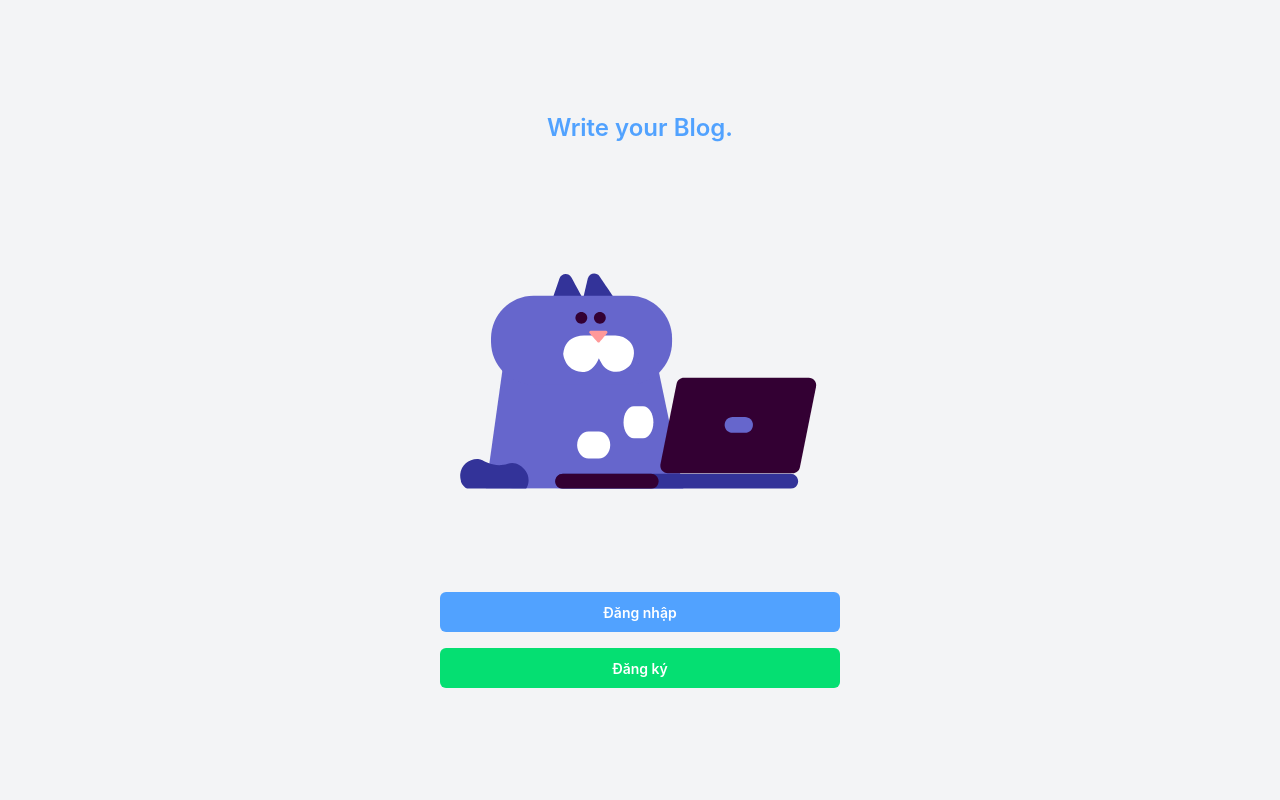
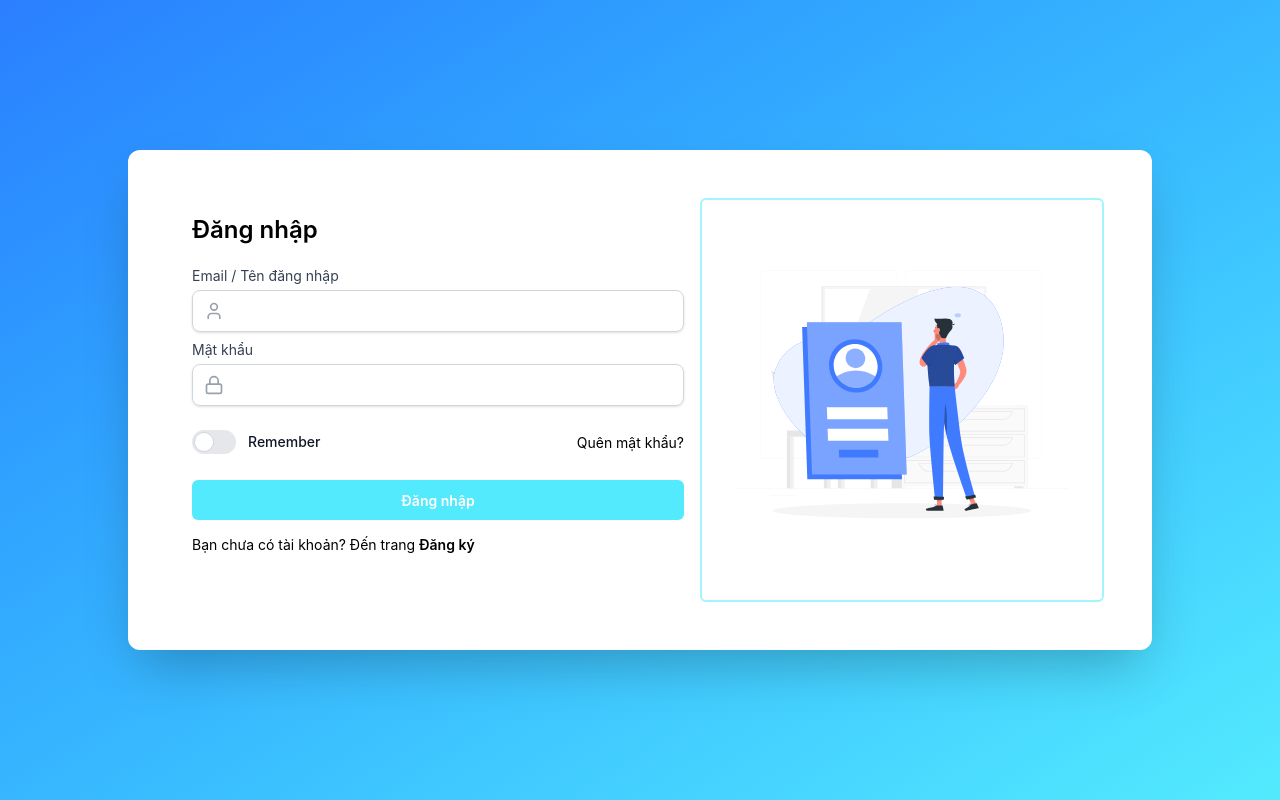
Before and after one commit to HaVietHai/fe_blog, a React (Vite) app: page / in a window 1280 px wide. Built offline with nearby package versions, Linux system fonts and the light colour scheme.

Commit message:
loại bỏ welcome page và xác thức token

```diff
--- a/package.json
+++ b/package.json
@@ -10,12 +10,15 @@
     "preview": "vite preview"
   },
   "dependencies": {
+    "@reduxjs/toolkit": "^2.9.0",
     "@tailwindcss/vite": "^4.1.14",
+    "axios": "^1.12.2",
     "framer-motion": "^12.23.24",
     "lottie-react": "^2.4.1",
     "lucide-react": "^0.545.0",
     "react": "^19.2.0",
     "react-dom": "^19.2.0",
+    "react-redux": "^9.2.0",
     "react-router-dom": "^7.9.4",
     "tailwindcss": "^4.1.14",
     "zod": "^4.1.12"
--- a/src/pages/LoginPage.tsx
+++ b/src/pages/LoginPage.tsx
@@ -1,20 +1,13 @@
-import Lottie from "lottie-react"
 import LoginImg from '../assets/animations/LoginForm.json'
 import Text from "../components/Forms/Text"
 import Password from "../components/Forms/Password"
 import Switch from "../components/Forms/Switch"
 import { Link } from "react-router-dom"
 import React, { useState } from "react"
-import type { ILogin, IRegitser } from "../types/user.type"
-import z from "zod"
+import type { ILogin } from "../types/user.type"
 import OverlayLoading from "../components/OverlayLoading"
 import AnimatedLottie from "../components/FrameMotion"
-
-const LoginSchema = z.object({
-  emailOrUsername: z.string().min(1, "Tài khoản đăng nhập không được để trống."),
-  password: z.string().min(1, "Mật khẩu không được để trống."),
-  remember: z.boolean()
-})
+import { LoginSchema } from '../services/zod/user.service'
 
 const LoginPage = () => {
 
@@ -78,7 +71,7 @@ const LoginPage = () => {
               <div className="self-center">
                 <Switch
                   name="remember"
-                  label="Ghi nhớ"
+                  label="Remember"
                 />
               </div>
               <div>
--- a/src/pages/RegitserPage.tsx
+++ b/src/pages/RegitserPage.tsx
@@ -1,23 +1,14 @@
-import Lottie from "lottie-react"
 import RegisterImg from '../assets/animations/RegitserForm.json'
 import Text from "../components/Forms/Text"
 import Password from "../components/Forms/Password"
 import { Link } from "react-router-dom"
-import z from "zod"
+
 import React, { useState } from "react"
 import type { IRegitser } from "../types/user.type"
 import OverlayLoading from "../components/OverlayLoading"
 import AnimatedLottie from "../components/FrameMotion"
+import { RegisterSchema } from '../services/zod/user.service'
 
-const RegisterSchema = z.object({
-  email: z.email("Email không hợp lệ."),
-  username: z.string().min(1, "Username không được để trống."),
-  password: z.string().min(6, "Mật khẩu ít nhất 6 ký tự."),
-  passConfirm: z.string().min(6, "Mật khẩu xác nhận ít nhất 6 ký tự.")
-}).refine((data) => data.password === data.passConfirm, {
-  error: "Mật khẩu xác nhận không khớp",
-  path: ['passConfirm']
-})
 
 const RegitserPage = () => {
 
--- a/src/pages/WelcomePage.tsx
+++ /dev/null
@@ -1,39 +0,0 @@
-import Lottie from "lottie-react"
-import type React from "react"
-import { Link } from "react-router-dom"
-import LoginAnimation from '../assets/animations/LoginAnimation.json'
-
-
-const WelcomePage: React.FC = () => {
-  return (
-    <div className="h-full flex justify-center items-center p-4 bg-gray-100">
-      <div className="text-center">
-        <div className="flex flex-col items-center space-y-4">
-          {/* Ten cua web */}
-          <span className="self-center text-2xl font-semibold text-blue-400">Write your Blog.</span>
-          {/* Logo */}
-          <img />
-          <Lottie
-          animationData={LoginAnimation}
-          loop={true}
-          style={{ width: 400, height: 400}}
-          />
-          <Link
-            to={'/login'}
-            className="px-6 py-2 bg-blue-400 hover:bg-cyan-600 rounded-md w-full"
-          >
-            <span className="text-sm font-semibold text-white hover:text-gray-500">Đăng nhập</span>
-          </Link>
-          <Link
-          to={'/regitser'}
-          className="px-6 py-2 bg-green-400 hover:bg-green-600 w-full rounded-md"
-          >
-            <span className="text-sm font-semibold text-white hover:text-gray-500">Đăng ký</span>
-          </Link>
-        </div>
-      </div>
-    </div>
-  )
-}
-
-export default WelcomePage
--- /dev/null
+++ b/src/pages/blog-pages/HomePage.tsx
@@ -0,0 +1,8 @@
+
+const HomePage = () => {
+  return (
+    <div>HomePage</div>
+  )
+}
+
+export default HomePage
--- /dev/null
+++ b/src/redux/slices/auth.slice.ts
@@ -0,0 +1,26 @@
+import { createSlice, type PayloadAction } from "@reduxjs/toolkit";
+import type { AuthState, IUser } from "../../types/user.type";
+
+
+const initialState: AuthState = {
+    current: null,
+    isLoggedIn: false
+}
+
+const authSlice = createSlice({
+    name: 'auth',
+    initialState,
+    reducers: {
+        login: (state, action: PayloadAction<IUser>) =>{
+            state.current = action.payload;
+            state.isLoggedIn = true;
+        },
+        logout: (state, action: PayloadAction<IUser>) =>{
+            state.current = null,
+            state.isLoggedIn = false;
+        }
+    },
+})
+
+export const { login, logout } = authSlice.actions;
+export default authSlice.reducer;
--- /dev/null
+++ b/src/redux/store.ts
@@ -0,0 +1,30 @@
+import { configureStore } from "@reduxjs/toolkit";
+import { StorageService } from "../services/storage.service";
+import type { AuthState } from "../types/user.type";
+import authReducer from './slices/auth.slice'
+
+
+const authItem = StorageService.getItem('auth');
+let initialState: AuthState = {
+    current: null,
+    isLoggedIn: false
+};
+
+if (authItem) {
+    initialState = {
+        current: { email: authItem.email , username: authItem.username},
+        isLoggedIn: true
+    }
+}
+
+export const store = configureStore({
+    reducer:{
+        auth: authReducer
+    },
+    preloadedState:{
+        auth: initialState
+    }
+})
+
+export type RootState = ReturnType<typeof store.getState>;
+export type AppDispatch = typeof store.dispatch;
--- a/src/router/PublicRoutes.tsx
+++ b/src/router/PublicRoutes.tsx
@@ -1,15 +1,15 @@
 import { lazy } from "react";
 import { Route, Routes } from "react-router-dom";
 
-const WelcomePage = lazy(() => import('../pages/WelcomePage'));
+const HomePage = lazy(() => import('../pages/blog-pages/HomePage'))
 const LoginPage = lazy(() => import('../pages/LoginPage'));
 const RegitserPage = lazy(() => import('../pages/RegitserPage'))
 
 export default function PublicRouter() {
     return (
         <Routes>
-            <Route path="/" element={<WelcomePage />} />
-            <Route path="/welcome" element={<WelcomePage />} />
+            <Route path="/home" element={<HomePage />} />
+            <Route path="/" element={<LoginPage />} />
             <Route path="/login" element={<LoginPage />} />
             <Route path="/regitser" element={<RegitserPage />} />
         </Routes>
--- /dev/null
+++ b/src/services/storage.service.ts
@@ -0,0 +1,33 @@
+export class StorageService {
+  static setItem(key: string, value: any): void {
+    try {
+      const serializedValue = JSON.stringify(value);
+      localStorage.setItem(key, serializedValue);
+    } catch (error) {
+      console.error('Error saving to localStorage:', error);
+    }
+  }
+
+  static clearItem(key: string): void {
+    try {
+      localStorage.removeItem(key);
+    } catch (error) {
+      console.error('Error removing from localStorage:', error);
+    }
+  }
+
+
+  static getItem(key: string): any {
+    try {
+      const serializedValue = localStorage.getItem(key);
+      if (serializedValue === null) {
+        return null;
+      }
+      return JSON.parse(serializedValue);
+    } catch (error) {
+      console.error('Error retrieving from localStorage:', error);
+      return null;
+    }
+  }
+
+}
--- /dev/null
+++ b/src/services/zod/user.service.ts
@@ -0,0 +1,17 @@
+import z from "zod";
+
+export const RegisterSchema = z.object({
+  email: z.email("Email không hợp lệ."),
+  username: z.string().min(1, "Username không được để trống."),
+  password: z.string().min(6, "Mật khẩu ít nhất 6 ký tự."),
+  passConfirm: z.string().min(6, "Mật khẩu xác nhận ít nhất 6 ký tự.")
+}).refine((data) => data.password === data.passConfirm, {
+  error: "Mật khẩu xác nhận không khớp",
+  path: ['passConfirm']
+})
+
+export const LoginSchema = z.object({
+  emailOrUsername: z.string().min(1, "Tài khoản đăng nhập không được để trống."),
+  password: z.string().min(1, "Mật khẩu không được để trống."),
+  remember: z.boolean()
+})
```
Also changed, not shown: src/types/user.type.ts (+11 -2 lines), 1 other file (tests, documents, lock files or other folders).
